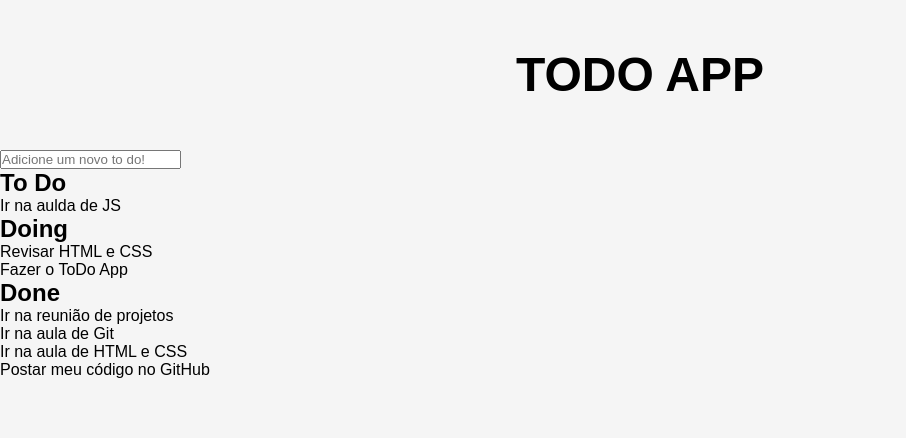
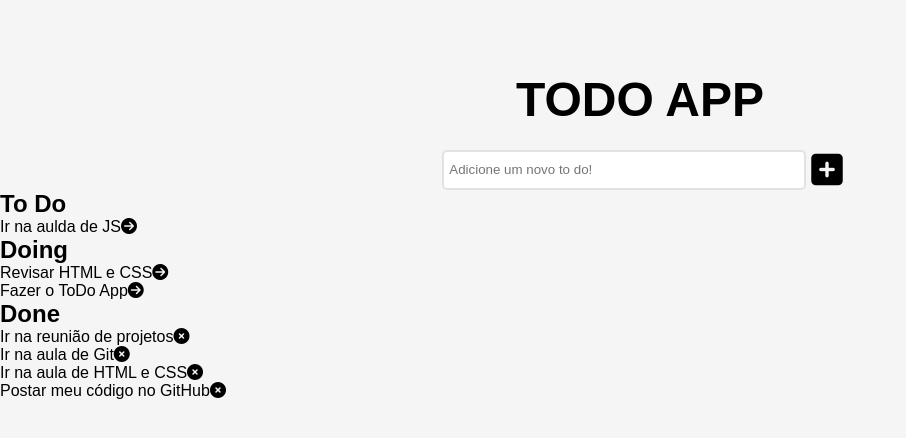
Before and after one commit to JVitorRetucci/Projeto-ToDoList, a plain HTML site: page index.html in a window 1280 px wide. Shown: the whole page, without its empty margins (0-906 px from the left). Drawn offline with Linux system fonts and the light colour scheme.

Commit message:
add insertion-bar

```diff
--- a/index.html
+++ b/index.html
@@ -4,6 +4,7 @@
     <meta charset="UTF-8">
     <meta name="viewport" content="width=device-width, initial-scale=1.0">
     <meta http-equiv="X-UA-Compatible" content="ie=edge">
+    <script src="https://kit.fontawesome.com/39b90299af.js" crossorigin="anonymous"></script>
     <link rel="stylesheet" href="styles/styles.css">
     <title>ToDo List UnectJr</title>
 </head>
@@ -13,28 +14,29 @@
     </header>
     <div class="busca">
         <input type="text" class="input" placeholder="Adicione um novo to do!">
+        <button type="button" class="add"><i class="fas fa-plus-square"></i></button>
     </div>
     <div class="container">
         <div class="card">
             <h2>To Do</h2>
             <ul>
-                <li>Ir na aulda de JS</li>
+                <li>Ir na aulda de JS<i class="fas fa-arrow-circle-right"></i></li>
             </ul>
         </div>
         <div class="card">
             <h2>Doing</h2>
             <ul>
-                <li>Revisar HTML e CSS</li>
-                <li>Fazer o ToDo App</li>
+                <li>Revisar HTML e CSS<i class="fas fa-arrow-circle-right"></i></li>
+                <li>Fazer o ToDo App<i class="fas fa-arrow-circle-right"></i></li>
             </ul>
         </div>
         <div class="card">
             <h2>Done</h2>
             <ul>
-                <li>Ir na reunião de projetos</li>
-                <li>Ir na aula de Git</li>
-                <li>Ir na aula de HTML e CSS</li>
-                <li>Postar meu código no GitHub</li>
+                <li>Ir na reunião de projetos<i class="fas fa-times-circle"></i></li>
+                <li>Ir na aula de Git<i class="fas fa-times-circle"></i></li>
+                <li>Ir na aula de HTML e CSS<i class="fas fa-times-circle"></i></li>
+                <li>Postar meu código no GitHub<i class="fas fa-times-circle"></i></li>
             </ul>
         </div>
     </div>
--- a/styles/styles.css
+++ b/styles/styles.css
@@ -10,13 +10,44 @@ html, body{
 }
 
 header{
-    height: 150px;
-    width: 100%;
+    height: auto;
+    display: flex;
+    justify-content: center;
+    align-items: center;
+    margin-top: 50px;
 }
 
 h1{
-    line-height: 150px;
+    line-height: 100px;
     font-size: 48px;
     text-transform: uppercase;
     text-align: center;
 }
+
+.busca{
+    height: 40px;
+    width: 100%;
+    display: flex;
+    justify-content: center;
+    align-items: center;
+}
+
+.input{
+    border: 2px solid rgb(226, 226, 226);
+    height: 36px;
+    line-height: 36px;
+    border-radius: 5px;
+    margin: 5px;
+    padding: 0px 5px;
+    width: 350px;
+}
+
+.busca button{
+    font-size: 100%;
+    border: 0;
+    background-color: #F5F5F5;
+}
+
+.fa-plus-square{
+    font-size: 36px;
+}
```
